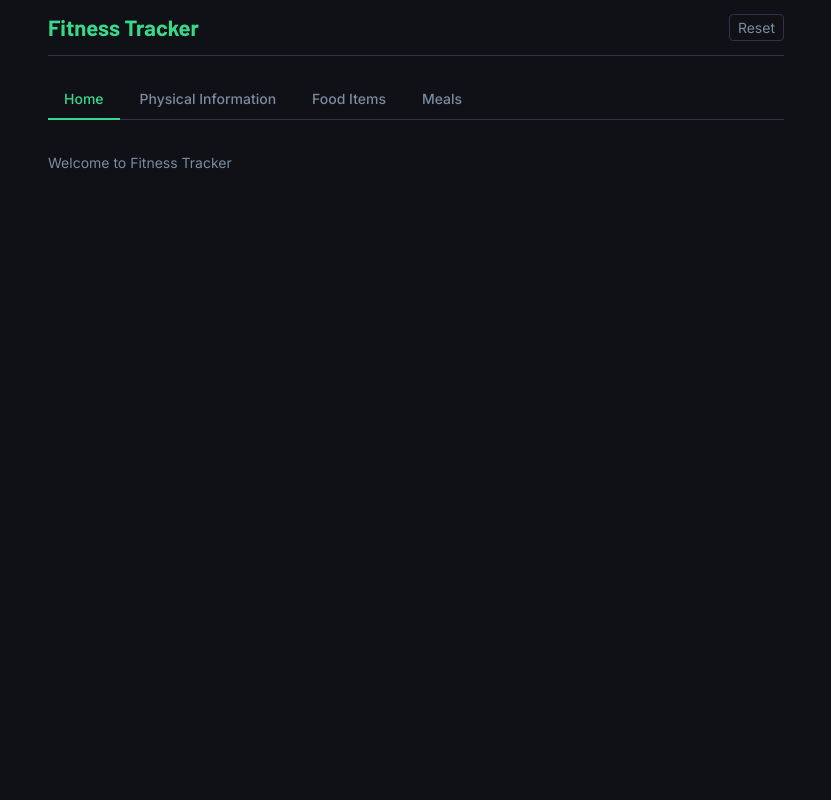
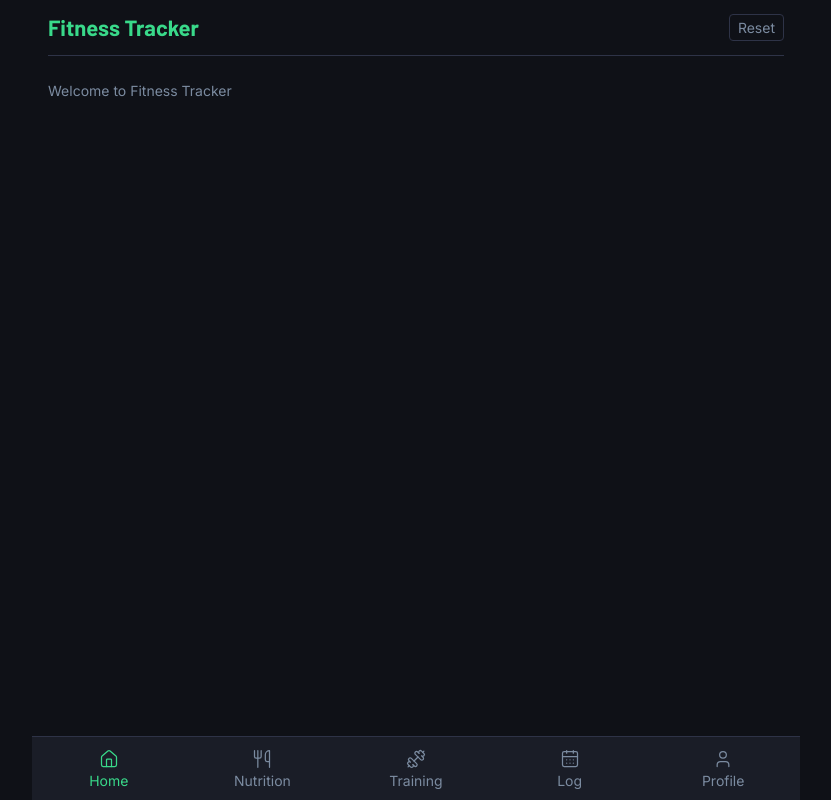
Before and after one commit to ccassinjr/fitnesstracker, a React (Vite) app: page / in a window 1280 px wide. Shown: the whole page, without its empty margins (224-1055 px from the left). Built offline with nearby package versions, Linux system fonts and the light colour scheme.

Commit message:
Add bottom nav and app shell

```diff
--- a/package.json
+++ b/package.json
@@ -12,6 +12,7 @@
     "preview": "vite preview"
   },
   "dependencies": {
+    "lucide-react": "^1.17.0",
     "react": "^19.0.0",
     "react-dom": "^19.0.0"
   },
--- a/src/App.tsx
+++ b/src/App.tsx
@@ -1,5 +1,11 @@
 import { useState, type ReactElement } from "react";
-import type { Database, AppTabs, FoodItem, SetDatabase } from "./types";
+import type {
+  Database,
+  TopNav,
+  NutritionTab,
+  FoodItem,
+  SetDatabase,
+} from "./types";
 import { cn } from "./utils";
 import {
   loadDatabase,
@@ -8,6 +14,7 @@ import {
   saveTab,
   initialDatabase,
 } from "./storage";
+import { BottomNav } from "./BottomNav";
 import { Home } from "./Home";
 import { PhysicalInfo } from "./PhysicalInfo";
 import { FoodList } from "./FoodList";
@@ -19,13 +26,12 @@ export function App() {
   const [database, setDatabaseState] = useState<Database>(
     loadDatabase() ?? initialDatabase,
   );
-  const [selectedTab, setSelectedTabState] = useState<AppTabs>(
-    loadTab() ?? "Home",
-  );
+  const [topNav, setTopNavState] = useState<TopNav>(loadTab() ?? "Home");
+  const [nutritionTab, setNutritionTab] = useState<NutritionTab>("FoodItems");
   const [hasReset, setHasReset] = useState(false);
 
-  function setSelectedTab(tab: AppTabs): void {
-    setSelectedTabState(tab);
+  function setTopNav(tab: TopNav): void {
+    setTopNavState(tab);
     saveTab(tab);
   }
 
@@ -51,7 +57,6 @@ export function App() {
   }
 
   return (
-    <>
     <div className="app">
       <header className="app__header">
         <h1 className="app__title">Fitness Tracker</h1>
@@ -60,67 +65,35 @@ export function App() {
           onClick={() => {
             setDatabase(initialDatabase);
             setHasReset(true);
-              setTimeout(() => {
-                setHasReset(false);
-              }, 3000);
+            setTimeout(() => setHasReset(false), 3000);
           }}
         >
           Reset
         </button>
-          {hasReset ? (
+        {hasReset && (
           <p className="app__reset-confirm">Database has been reset</p>
-          ) : null}
+        )}
       </header>
-        <nav className="app__nav">
-          <ul className="tabs">
-            <li
-              className={cn({
-                tabs__tab: true,
-                "tabs__tab--active": selectedTab === "Home",
-              })}
-              onClick={() => setSelectedTab("Home")}
-            >
-              Home
-            </li>
-            <li
-              className={cn({
-                tabs__tab: true,
-                "tabs__tab--active": selectedTab === "PhysicalInfo",
-              })}
-              onClick={() => setSelectedTab("PhysicalInfo")}
-            >
-              Physical Information
-            </li>
-            <li
-              className={cn({
-                tabs__tab: true,
-                "tabs__tab--active": selectedTab === "FoodItems",
-              })}
-              onClick={() => setSelectedTab("FoodItems")}
-            >
-              Food Items
-            </li>
-            <li
-              className={cn({
-                tabs__tab: true,
-                "tabs__tab--active": selectedTab === "Meals",
-              })}
-              onClick={() => setSelectedTab("Meals")}
-            >
-              Meals
-            </li>
-          </ul>
-        </nav>
       <main className="app__content">
-          {viewTab(selectedTab, database, setDatabase, deleteFood, editFood)}
+        {viewTab(
+          topNav,
+          nutritionTab,
+          setNutritionTab,
+          database,
+          setDatabase,
+          deleteFood,
+          editFood,
+        )}
       </main>
+      <BottomNav active={topNav} onChange={setTopNav} />
     </div>
-    </>
   );
 }
 
 function viewTab(
-  tab: AppTabs,
+  tab: TopNav,
+  nutritionTab: NutritionTab,
+  setNutritionTab: (tab: NutritionTab) => void,
   database: Database,
   setDatabase: SetDatabase,
   deleteFood: (i: number) => void,
@@ -129,38 +102,78 @@ function viewTab(
   switch (tab) {
     case "Home":
       return <Home />;
-    case "PhysicalInfo":
+    case "Nutrition":
       return (
         <>
-          <PhysicalInfo
-            physicalInfo={database.physicalInfo}
-            setDatabase={setDatabase}
-            database={database}
-          />
-        </>
-      );
-    case "FoodItems":
-      return (
+          <nav>
+            <ul className="tabs">
+              <li
+                className={cn({
+                  tabs__tab: true,
+                  "tabs__tab--active": nutritionTab === "FoodItems",
+                })}
+                onClick={() => setNutritionTab("FoodItems")}
+              >
+                Food items
+              </li>
+              <li
+                className={cn({
+                  tabs__tab: true,
+                  "tabs__tab--active": nutritionTab === "Meals",
+                })}
+                onClick={() => setNutritionTab("Meals")}
+              >
+                Meals
+              </li>
+            </ul>
+          </nav>
+          {nutritionTab === "FoodItems" ? (
             <>
               <FoodList
                 foods={database.foods}
                 onDeleteFood={deleteFood}
                 onEdit={editFood}
               />
-          <hr />
+              <div className="section-divider" />
               <AddFoodItem database={database} setDatabase={setDatabase} />
             </>
-      );
-    case "Meals":
-      return (
+          ) : (
             <>
               <LogMeal database={database} setDatabase={setDatabase} />
-          <hr />
+              <div className="section-divider" />
               <MealLog database={database} />
             </>
+          )}
+        </>
+      );
+    case "Training":
+      return (
+        <div className="section placeholder">
+          <div className="section__header">
+            <h2 className="section__title">Training</h2>
+          </div>
+          <p className="placeholder__message">Coming soon.</p>
+        </div>
+      );
+    case "Log":
+      return (
+        <div className="section placeholder">
+          <div className="section__header">
+            <h2 className="section__title">Daily log</h2>
+          </div>
+          <p className="placeholder__message">Coming soon.</p>
+        </div>
+      );
+    case "Profile":
+      return (
+        <PhysicalInfo
+          physicalInfo={database.physicalInfo}
+          setDatabase={setDatabase}
+          database={database}
+        />
       );
     default:
       tab satisfies never;
-      throw new Error(`Invalid tab name: '${tab}'`);
+      throw new Error(`Invalid tab: '${tab}'`);
   }
 }
--- /dev/null
+++ b/src/BottomNav.tsx
@@ -0,0 +1,38 @@
+import type { ReactElement } from "react";
+import type { TopNav } from "./types";
+import { cn } from "./utils";
+import { Home, Utensils, Dumbbell, CalendarDays, User } from "lucide-react";
+
+export function BottomNav({
+  active,
+  onChange,
+}: {
+  active: TopNav;
+  onChange: (tab: TopNav) => void;
+}): ReactElement {
+  const items: Array<{ id: TopNav; label: string; icon: ReactElement }> = [
+    { id: "Home", label: "Home", icon: <Home size={20} strokeWidth={1.5} /> },
+    { id: "Nutrition", label: "Nutrition", icon: <Utensils size={20} strokeWidth={1.5} /> },
+    { id: "Training", label: "Training", icon: <Dumbbell size={20} strokeWidth={1.5} /> },
+    { id: "Log", label: "Log", icon: <CalendarDays size={20} strokeWidth={1.5} /> },
+    { id: "Profile", label: "Profile", icon: <User size={20} strokeWidth={1.5} /> },
+  ];
+
+  return (
+    <nav className="bottom-nav">
+      {items.map(({ id, label, icon }) => (
+        <button
+          key={id}
+          className={cn({
+            "bottom-nav__item": true,
+            "bottom-nav__item--active": active === id,
+          })}
+          onClick={() => onChange(id)}
+        >
+          <span className="bottom-nav__icon">{icon}</span>
+          <span className="bottom-nav__label">{label}</span>
+        </button>
+      ))}
+    </nav>
+  );
+}
--- a/src/styles.css
+++ b/src/styles.css
@@ -171,10 +171,6 @@ button {
 .tabs__tab--active {
   color: var(--accent);
   border-bottom-color: var(--accent);
-}
-
-.app__content {
-  padding-bottom: var(--space-2xl);
 }
 
 .section {
@@ -427,3 +423,65 @@ button {
   padding: var(--space-sm);
   border-bottom: 1px solid var(--border);
 }
+
+.bottom-nav {
+  position: fixed;
+  bottom: 0;
+  left: 50%;
+  transform: translateX(-50%);
+  width: 100%;
+  max-width: var(--max-width);
+  height: var(--bottom-nav-height);
+  background: var(--surface);
+  border-top: 1px solid var(--border);
+  display: flex;
+  align-items: stretch;
+  z-index: 100;
+}
+
+.bottom-nav__item {
+  flex: 1;
+  display: flex;
+  flex-direction: column;
+  align-items: center;
+  justify-content: center;
+  gap: 3px;
+  background: transparent;
+  border: none;
+  color: var(--muted);
+  cursor: pointer;
+  transition: color var(--transition);
+  -webkit-user-select: none;
+  user-select: none;
+  padding: 0;
+}
+
+.bottom-nav__item:hover {
+  color: var(--text);
+}
+
+.bottom-nav__item--active {
+  color: var(--accent);
+}
+
+.bottom-nav__icon {
+  display: flex;
+  align-items: center;
+  justify-content: center;
+}
+
+.bottom_nav__label {
+  font-size: var(--text-xs);
+  font-weight: 500;
+}
+
+.section-divider {
+  height: 1px;
+  background: var(--border);
+  margin: 0 var(--space-lg);
+}
+
+.placeholder__message {
+  text-align: center;
+  padding: var(--space-xl) 0;
+}
```
Also changed, not shown: 1 other file (tests, documents, lock files or other folders). Lines whose indentation alone changed are shown as unchanged.
